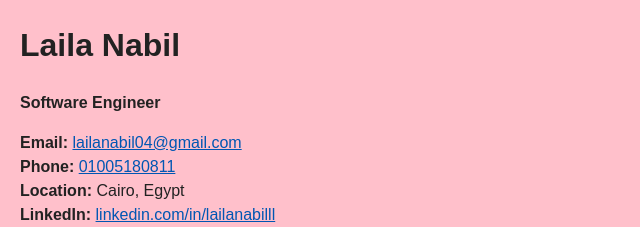
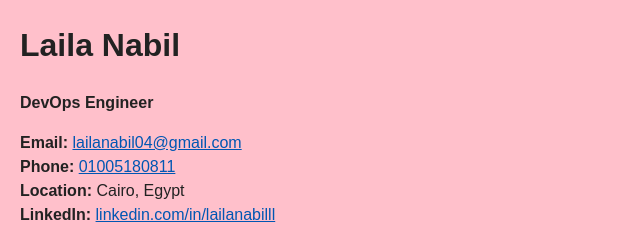
Before and after one commit to lailanabil04/NTI-SWI562, a plain HTML site: page profile.html in a window 1280 px wide. Shown: the top 227 px of the page, 0-640 px from the left. Drawn offline with Linux system fonts and the light colour scheme.

Commit message:
first lab

```diff
--- a/profile.html
+++ b/profile.html
@@ -38,7 +38,7 @@
   <body xml:lang="en">
 
     <h1>Laila Nabil</h1>
-    <p><strong>Software Engineer</strong></p>
+    <p><strong>DevOps Engineer</strong></p>
 
     <!-- Stage 7: Contact details -->
     <p>
```
